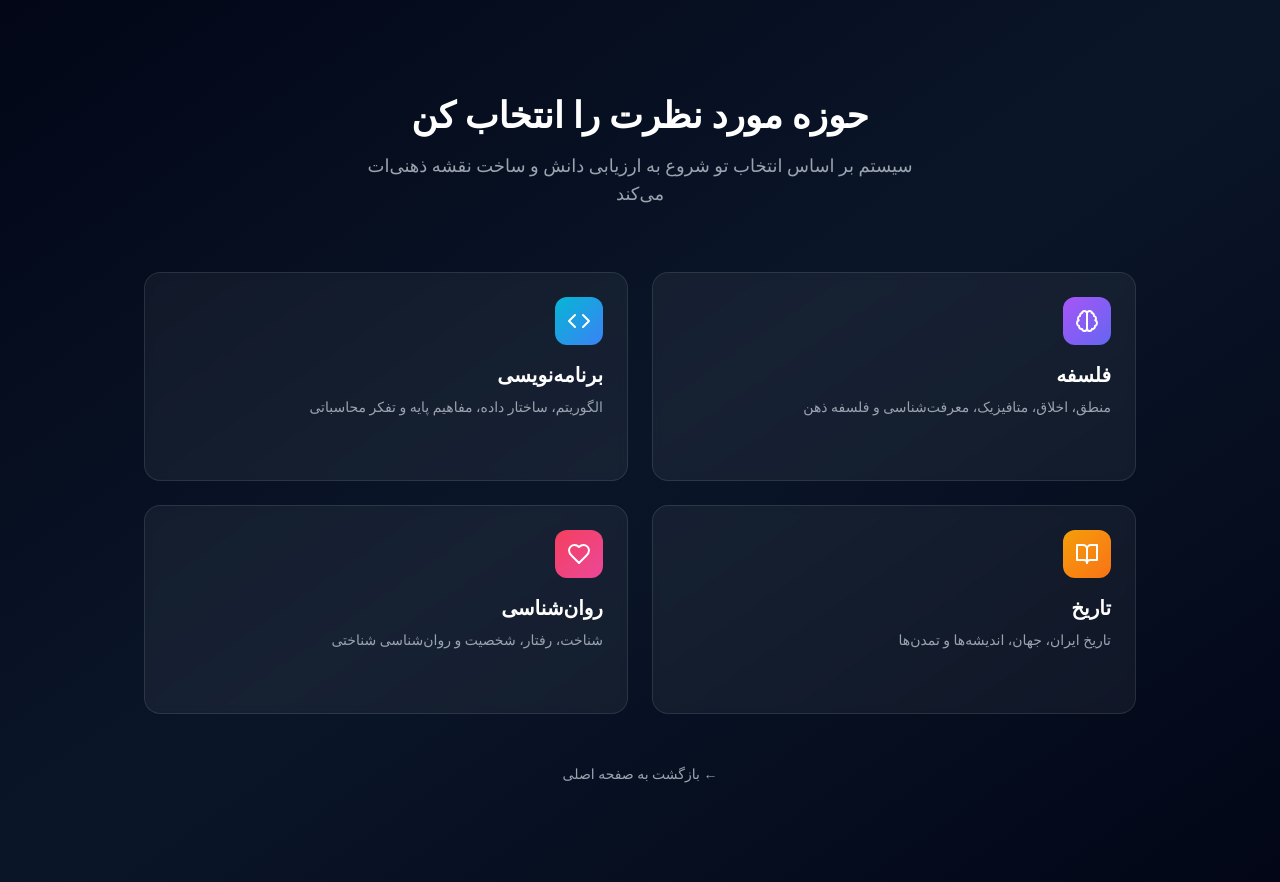
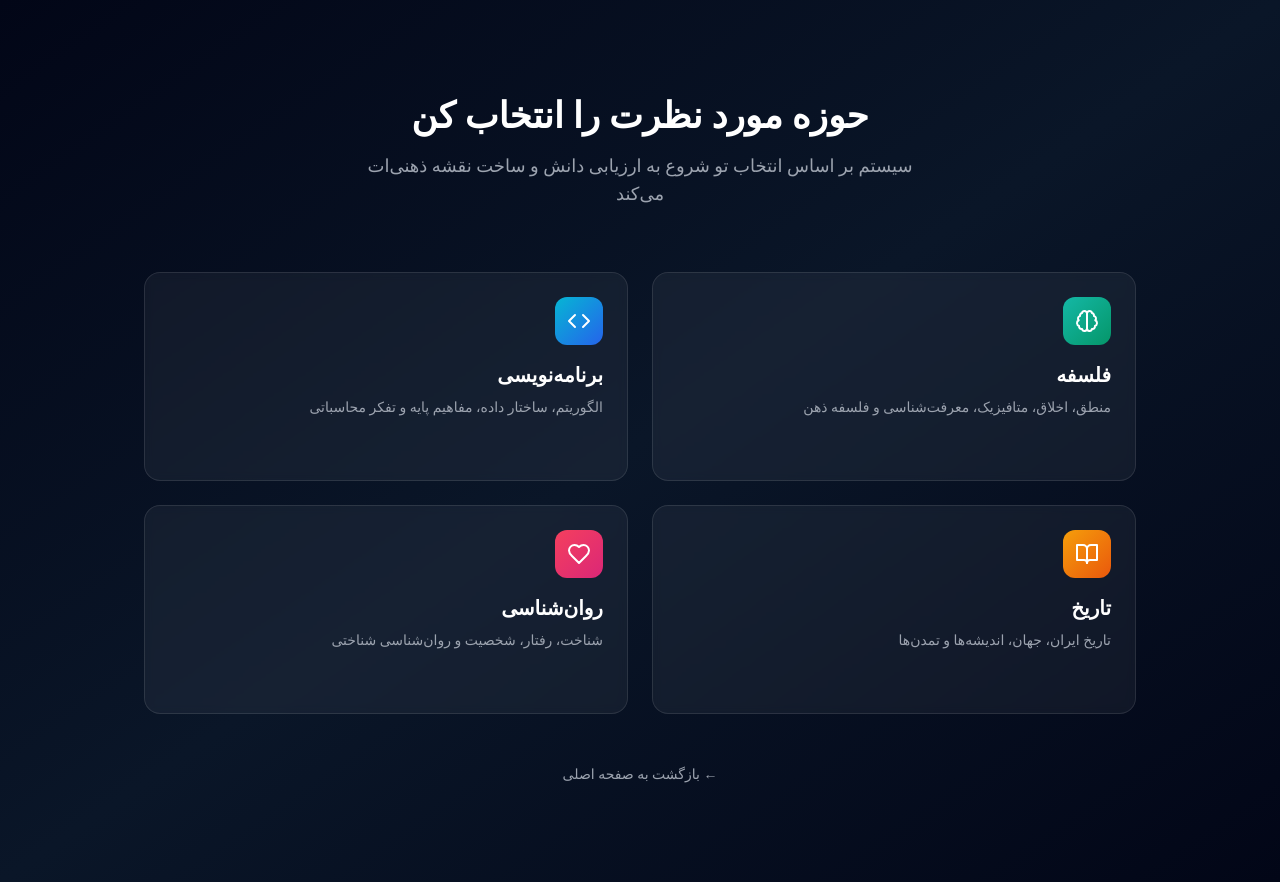
Before and after one commit to ImPMUFO/WAI, a Next.js app: page /start in a window 1280 px wide. Built offline with nearby package versions, Linux system fonts and the light colour scheme.

Commit message:
Update page.tsx

```diff
--- a/src/app/start/page.tsx
+++ b/src/app/start/page.tsx
@@ -10,28 +10,28 @@ const domains = [
     title: 'فلسفه',
     description: 'منطق، اخلاق، متافیزیک، معرفت‌شناسی و فلسفه ذهن',
     icon: Brain,
-    color: 'from-purple-500 to-indigo-500'
+    color: 'from-teal-500 to-emerald-600'
   },
   {
     id: 'programming',
     title: 'برنامه‌نویسی',
     description: 'الگوریتم، ساختار داده، مفاهیم پایه و تفکر محاسباتی',
     icon: Code,
-    color: 'from-cyan-500 to-blue-500'
+    color: 'from-cyan-500 to-blue-600'
   },
   {
     id: 'history',
     title: 'تاریخ',
     description: 'تاریخ ایران، جهان، اندیشه‌ها و تمدن‌ها',
     icon: BookOpen,
-    color: 'from-amber-500 to-orange-500'
+    color: 'from-amber-500 to-orange-600'
   },
   {
     id: 'psychology',
     title: 'روان‌شناسی',
     description: 'شناخت، رفتار، شخصیت و روان‌شناسی شناختی',
     icon: Heart,
-    color: 'from-rose-500 to-pink-500'
+    color: 'from-rose-500 to-pink-600'
   },
 ]
 
@@ -40,7 +40,6 @@ export default function StartPage() {
     <main className="min-h-screen bg-gradient-to-br from-dark-950 via-dark-900 to-dark-950 rtl">
       <div className="max-w-5xl mx-auto px-4 py-16 sm:py-24">
 
-        {/* Header */}
         <motion.div
           initial={{ opacity: 0, y: 20 }}
           animate={{ opacity: 1, y: 0 }}
@@ -54,7 +53,6 @@ export default function StartPage() {
           </p>
         </motion.div>
 
-        {/* Domain Cards */}
         <div className="grid grid-cols-1 sm:grid-cols-2 gap-6">
           {domains.map((domain, index) => (
             <motion.div
@@ -63,32 +61,28 @@ export default function StartPage() {
               animate={{ opacity: 1, y: 0 }}
               transition={{ delay: index * 0.1 }}
             >
-              <button
-                className="w-full text-right card hover:border-purple-500/50 hover:bg-white/5 transition-all group"
-                onClick={() => {
-                  // فعلاً فقط پیام می‌ده. بعداً به صفحه ارزیابی وصل می‌کنیم
-                  alert(`حوزه «${domain.title}» انتخاب شد.\n\nدر مرحله بعد، ارزیابی تطبیقی این حوزه را می‌سازیم.`)
-                }}
+              <Link
+                href={`/assessment/${domain.id}`}
+                className="w-full text-right card hover:border-teal-500/50 hover:bg-white/5 transition-all group block"
               >
                 <div className={`w-12 h-12 rounded-xl bg-gradient-to-br ${domain.color} flex items-center justify-center mb-4`}>
                   <domain.icon className="w-6 h-6 text-white" />
                 </div>
-                <h3 className="text-xl font-semibold text-white mb-2 group-hover:text-purple-300 transition-colors">
+                <h3 className="text-xl font-semibold text-white mb-2 group-hover:text-teal-300 transition-colors">
                   {domain.title}
                 </h3>
                 <p className="text-gray-400 text-sm leading-relaxed">
                   {domain.description}
                 </p>
-                <div className="mt-4 flex items-center gap-2 text-purple-400 text-sm opacity-0 group-hover:opacity-100 transition-opacity">
+                <div className="mt-4 flex items-center gap-2 text-teal-400 text-sm opacity-0 group-hover:opacity-100 transition-opacity">
                   شروع ارزیابی
                   <ArrowRight className="w-4 h-4" />
                 </div>
-              </button>
+              </Link>
             </motion.div>
           ))}
         </div>
 
-        {/* Back link */}
         <div className="text-center mt-12">
           <Link href="/" className="text-gray-400 hover:text-white transition-colors text-sm">
             ← بازگشت به صفحه اصلی
@@ -97,4 +91,4 @@ export default function StartPage() {
       </div>
     </main>
   )
-          }
+}
```
